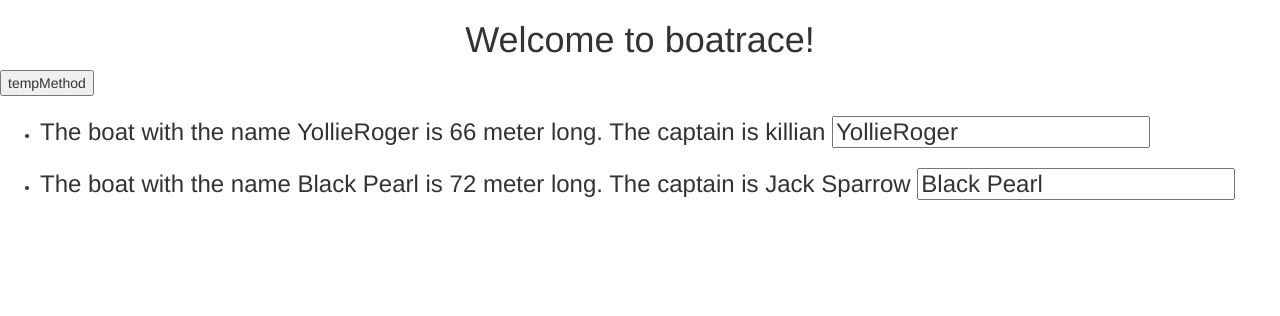
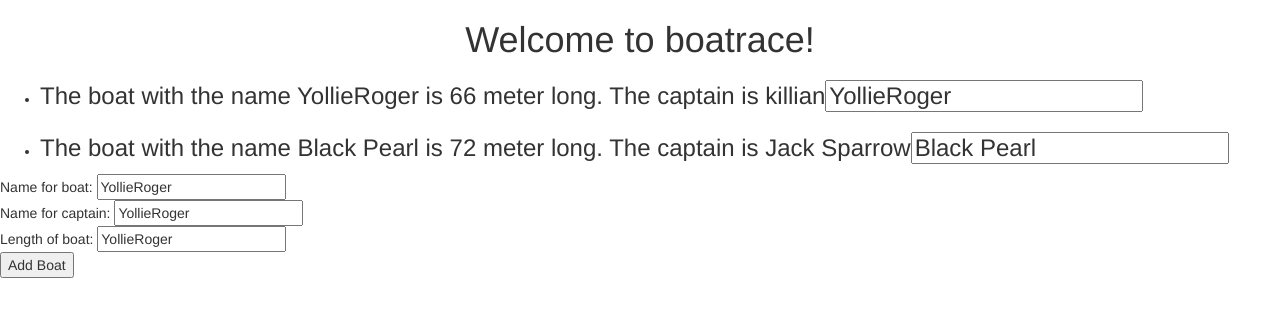
Before and after one commit to FelixvL/boatraceleiden, an Angular app in the folder frontend/boat-race/: page / in a window 1280 px wide. Shown: the top 316 px of the page. Built offline with nearby package versions, Linux system fonts and the light colour scheme.

Commit message:
almost add boat fixerd

```diff
--- a/frontend/boat-race/src/app/boat/boat.component.html
+++ b/frontend/boat-race/src/app/boat/boat.component.html
@@ -1,12 +1,13 @@
 
-<button (click)="amethodInBoat()">tempMethod</button>
 
 <div *ngIf=boatArray>
     <ul>
-        <li *ngFor="let boot of boatArray"><h3>The boat with the name {{boot.nameBoat}} is {{boot.lengthBoat}} meter long. The captain is {{boot.nameCaptain}}
-            <input [(ngModel)]="boot.nameBoat">
-
-        </h3>        </li>
+        <li *ngFor="let boot of boatArray"><h3>The boat with the name {{boot.nameBoat}} is {{boot.lengthBoat}} meter long. The captain is {{boot.nameCaptain}}<input [(ngModel)]="boot.nameBoat"></h3></li>
     </ul>
-
 </div>
+<div>
+    Name for boat: <input [(ngModel)]="boat1.nameBoat"><br>
+    Name for captain: <input [(ngModel)]="boat1.nameBoat"><br>
+    Length of boat: <input [(ngModel)]="boat1.nameBoat"><br>
+    <button (click)="makeBoat()">Add Boat</button>
+</div>
--- a/frontend/boat-race/src/app/boat/boat.component.ts
+++ b/frontend/boat-race/src/app/boat/boat.component.ts
@@ -21,11 +21,14 @@ export class BoatComponent {
         this.boat2.nameCaptain = 'Jack Sparrow';
         this.boat2.nameBoat = 'Black Pearl';
         this.boat2.lengthBoat = 72;
-
         this.boatArray.push(this.boat1);
         this.boatArray.push(this.boat2);
     }
-    amethodInBoat(){
-        this.boat1.nameBoat = 'checkthis';
+    makeBoat(){
+        let boat : Boat = new Boat();
+        boat.nameBoat = 'testname';
+        boat.nameCaptain = 'testnamec';
+        boat.lengthBoat = 55;
+        this.boatArray.push(boat);
     }
 }
```
